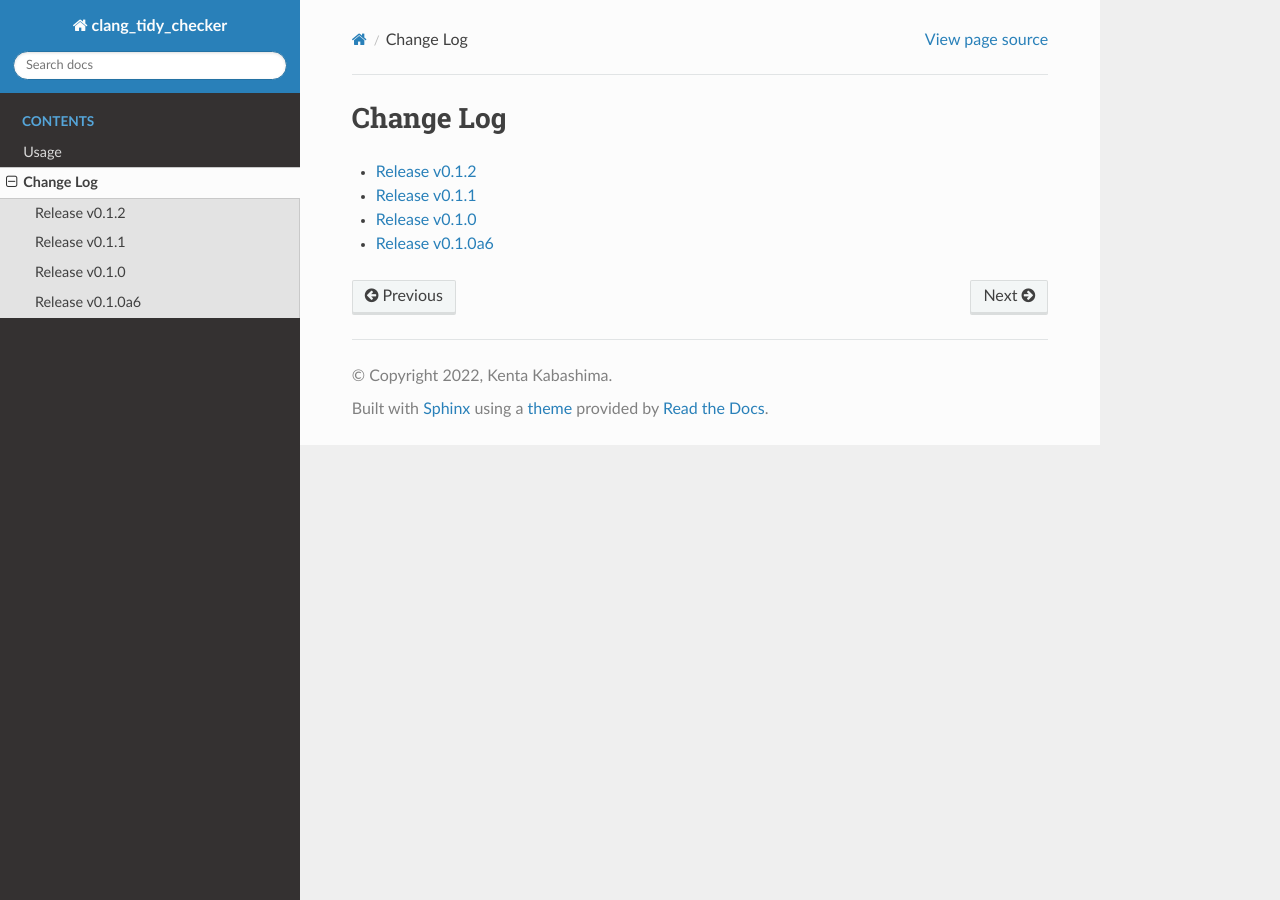
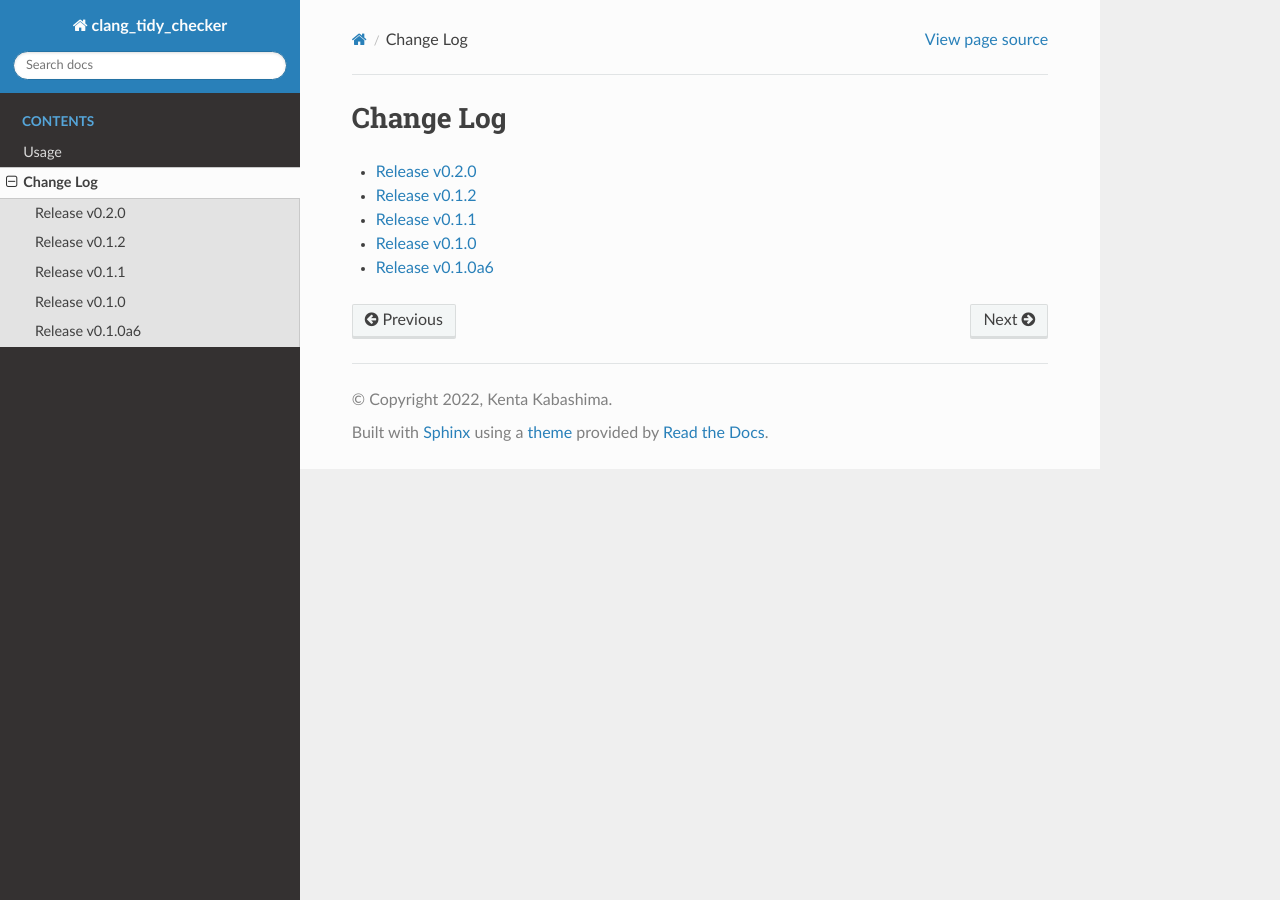
Before and after one commit to MusicScience37/clang-tidy-checker, a Sphinx documentation site: the page built from doc/source/change_log/index.rst, in a window 1280 px wide. Built offline with Sphinx 7.4.7 and the Read the Docs theme 2.0.0, drawn with Linux system fonts in a browser that asks for light colours.

Commit message:
:books: Prepare for release.

```diff
--- a/doc/source/change_log/index.rst
+++ b/doc/source/change_log/index.rst
@@ -4,6 +4,7 @@ Change Log
 .. toctree::
     :maxdepth: 1
 
+    v0.2.0
     v0.1.2
     v0.1.1
     v0.1.0
--- /dev/null
+++ b/doc/source/change_log/v0.2.0.md
@@ -0,0 +1,3 @@
+# Release v0.2.0
+
+Stopped to use trio library, and added support for Python 3.11.
--- a/pyproject.toml
+++ b/pyproject.toml
@@ -1,6 +1,6 @@
 [tool.poetry]
 name = "clang_tidy_checker"
-version = "0.1.2"
+version = "0.2.0"
 description = "Tool to check C / C++ source codes using clang-tidy."
 authors = ["Kenta Kabashima <kenta_program37@hotmail.co.jp>"]
 license = "MIT"
```
